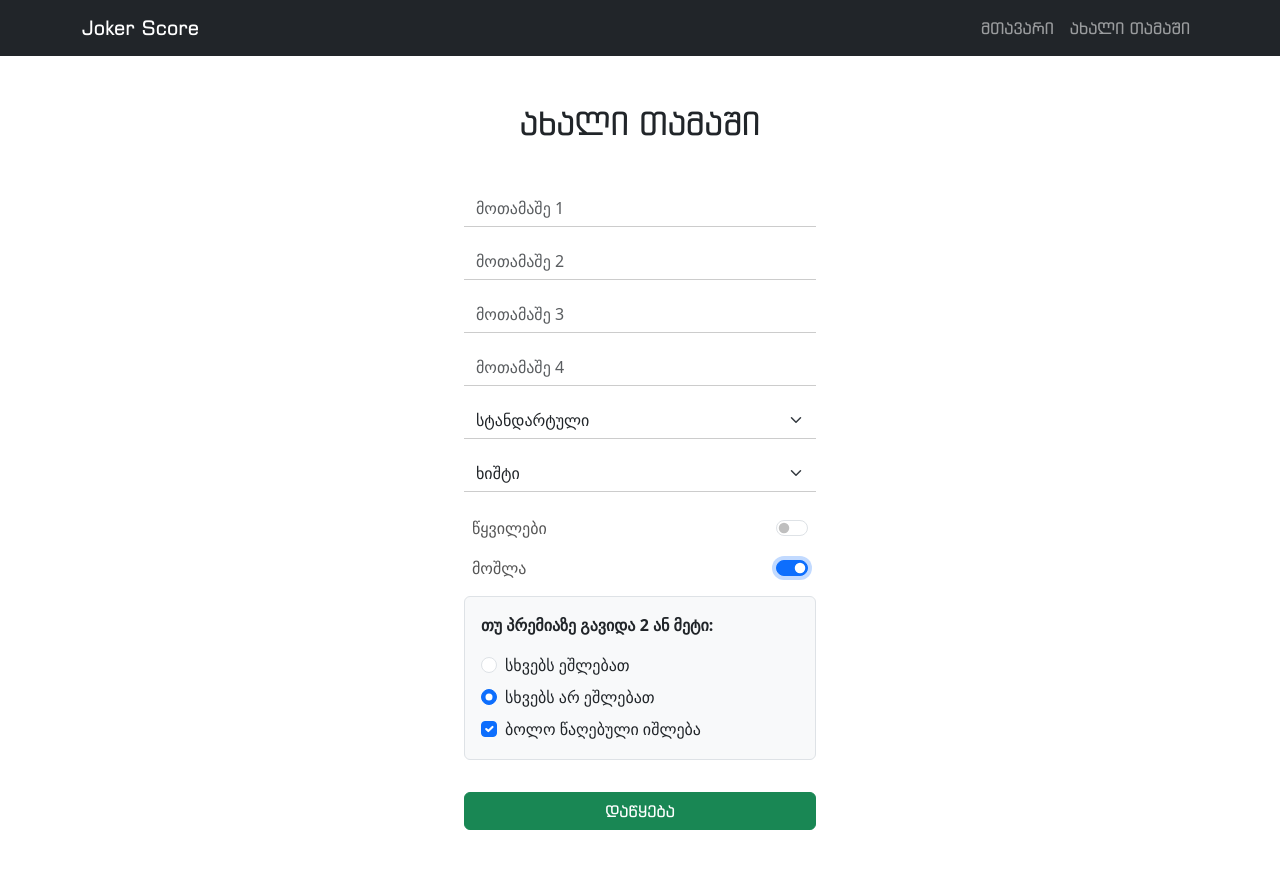
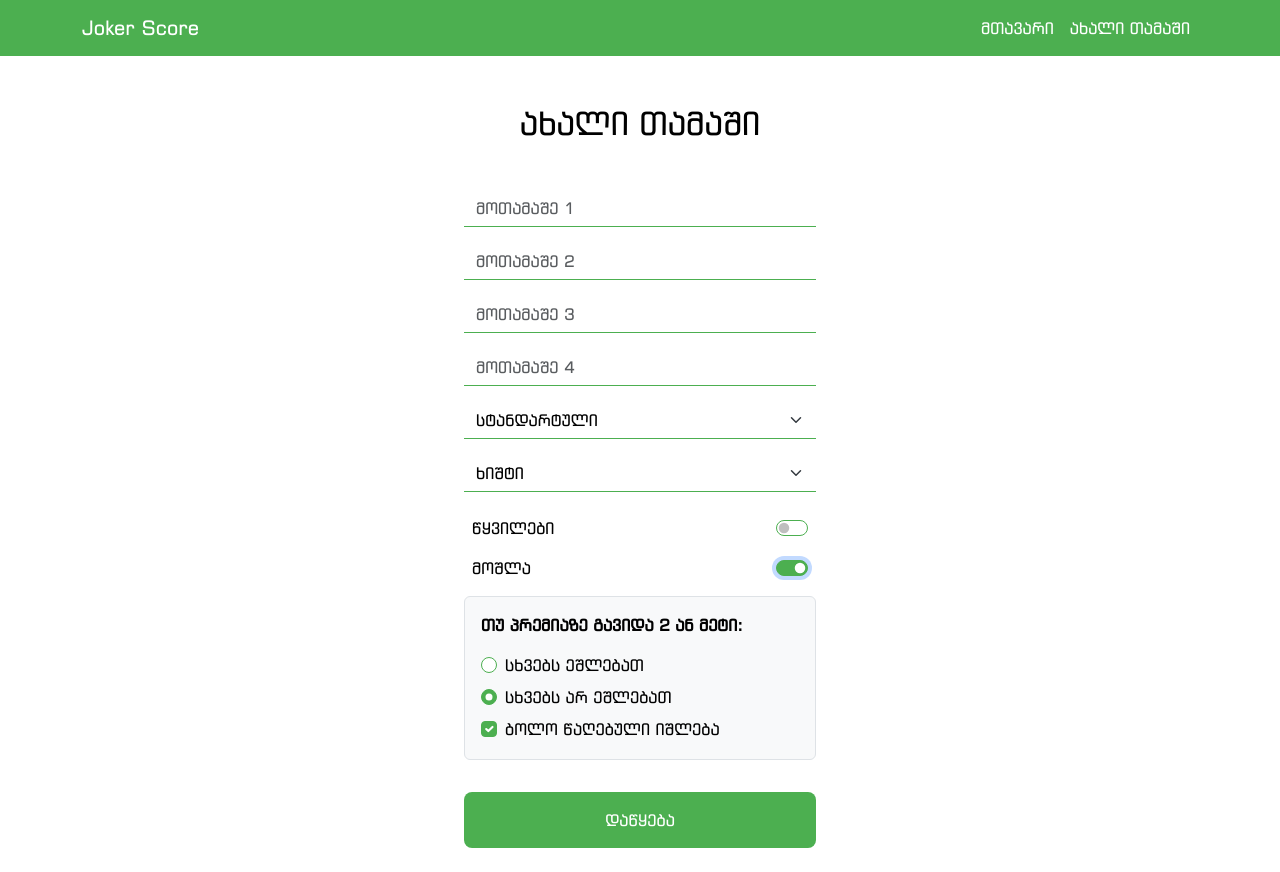
Before and after one commit to VasilNadiradze/Joker-Score, a React (Vite) app: page /new in a window 1280 px wide. Both pictures are taken after a click on the checkbox 792 px from the left and 568 px from the top of the page. Built offline with nearby package versions, Linux system fonts and the light colour scheme.

Commit message:
- მუშAობა ფორმაზე და სტილები

```diff
--- a/src/index.css
+++ b/src/index.css
@@ -6,75 +6,96 @@
 }
 
 /* სათაურები */
-h1,
-h2,
-h3,
-h4,
-h5,
-h6 {
+h1, h2, h3, h4, h5, h6 {
   font-family: "MenuFont", sans-serif;
+  color: #000; /* შავი სათაურები */
 }
 
 /* ღილაკები */
-button,
-.btn {
+button, .btn {
   font-family: "MenuFont", sans-serif;
+  color: #fff !important; /* ღილაკის ტექსტი თეთრი */
 }
 
 /* ნავიგაციის მენიუ */
-.navbar,
-.nav-link,
-.navbar-brand {
+.navbar {
+  background: #4caf50 !important; /* მწვანე ფონი */
+}
+
+.navbar-brand,
+.nav-link {
   font-family: "MenuFont", sans-serif;
+  color: #fff !important; /* თეთრი ტექსტი */
+}
+
+.nav-link:hover {
+  color: #e8f5e9 !important; /* ღია hover */
 }
 
 /* ფორმის wrapper */
 .card {
-  max-width: 400px; /* დავავიწროვოთ */
-  margin: 0 auto; /* ცენტრში */
-  border: none; /* card-ის ჩარჩო მოვაშოროთ */
-  box-shadow: none; /* ჩრდილიც მოვაშოროთ */
-  background: transparent; /* background მოვაშოროთ თუ გვინდა სუფთა */
+  max-width: 400px;
+  margin: 0 auto;
+  border: none;
+  box-shadow: none;
+  background: transparent;
 }
 
-/* label-ები */
-.form-label {
-  font-weight: 500;
-  color: #555; /* მუქი ნაცრისფერი */
+/* label-ები, p, div (ძირითადი ტექსტები) */
+.form-label,
+p,
+div,
+span {
+  font-family: "MenuFont", sans-serif;
+  color: #000; /* შავი ტექსტი */
 }
 
 /* input-ები, select-ები */
 .form-control,
 .form-select {
-  border-radius: 0; /* მოხსნათ rounded კუთხეები */
-  border: none; /* default საზღვრები მოვაშოროთ */
-  border-bottom: 1px solid #ccc; /* ქვედა ხაზი */
+  border-radius: 0;
+  border: none;
+  border-bottom: 1px solid #4caf50;
   background-color: transparent;
   box-shadow: none !important;
+  color: #000; /* შავი ტექსტი */
 }
 
-/* focus-ზე ქვედა ხაზი მწვანე */
 .form-control:focus,
 .form-select:focus {
   border-color: #4caf50;
   box-shadow: none;
+  color: #000;
 }
 
-/* checkbox-ები (switch-style) */
+/* checkbox-ები, switch-ები */
 .form-check-input {
   cursor: pointer;
+  border-color: #4caf50;
+}
+
+.form-check-input:checked {
+  background-color: #4caf50;
+  border-color: #4caf50;
+}
+
+.form-check-label {
+  color: #000; /* შავი */
 }
 
 /* submit ღილაკი */
-.btn-primary {
-  background-color: #4caf50; /* მწვანე */
+.btn-primary, .btn-success {
+  background-color: #4caf50;
   border: none;
-  border-radius: 0;
+  border-radius: 8px;
   width: 100%;
   padding: 12px;
   font-size: 16px;
+  color: #fff !important; /* თეთრი ტექსტი */
+  transition: background-color 0.2s ease, transform 0.1s ease;
 }
 
-.btn-primary:hover {
-  background-color: #45a049; /* hover მწვანე */
+.btn-primary:hover, .btn-success:hover {
+  background-color: #388e3c;
+  transform: scale(1.02);
 }
--- a/src/pages/NewGame.tsx
+++ b/src/pages/NewGame.tsx
@@ -13,16 +13,16 @@ const NewGame: React.FC = () => {
   const [gameType, setGameType] = useState<GameType>("standard");
 
   // ხიშტი
-  const [missPenalty, setMissPenalty] = useState<MissPenalty>("ხიშტი");
+  const [xishti, setXishti] = useState<MissPenalty>("ხიშტი");
 
   // წყვილები
   const [pairs, setPairs] = useState(false);
 
   // მოშლა toggle
-  const [erasure, setErasure] = useState(false);
+  const [moshla, setMoshla] = useState(false);
 
   // დამატებითი ველები (მოშლა ჩართულია თუ არა)
-  const [rule, setRule] = useState<RuleOption>("without");
+  const [sxvebsEshlebat, setSxvebsEshlebat] = useState<RuleOption>("without");
   const [bolo, setBolo] = useState(true);
 
   // მოთამაშის სახელის ცვლილება
@@ -38,10 +38,10 @@ const NewGame: React.FC = () => {
     console.log({
       players,
       gameType,
-      missPenalty,
+      xishti,
       pairs,
-      erasure,
-      rule,
+      moshla,
+      sxvebsEshlebat,
       bolo,
     });
     // შემდეგ ეტაპზე აქ შეგვიძლია ცხრილის გენერაცია
@@ -81,8 +81,8 @@ const NewGame: React.FC = () => {
         <Form.Group className="mb-4">
           {/* <Form.Label>ხიშტი</Form.Label> */}
           <Form.Select
-            value={missPenalty}
-            onChange={(e) => setMissPenalty(e.target.value as MissPenalty)}
+            value={xishti}
+            onChange={(e) => setXishti(e.target.value as MissPenalty)}
           >
             <option value="ხიშტი">ხიშტი</option>
             <option value="200">200</option>
@@ -108,23 +108,23 @@ const NewGame: React.FC = () => {
           <Form.Check
             type="switch"
             id="erasure-switch"
-            checked={erasure}
-            onChange={(e) => setErasure(e.target.checked)}
+            checked={moshla}
+            onChange={(e) => setMoshla(e.target.checked)}
           />
         </Form.Group>
 
         {/* დამატებითი ველები თუ მოშლა ჩართულია */}
-        {erasure && (
+        {moshla && (
           <div className="p-3 border rounded bg-light mb-3">
             <p className="fw-bold">თუ პრემიაზე გავიდა 2 ან მეტი:</p>
             <Form.Check
               type="radio"
               id="rule-with"
-              name="rule"
+              name="sxvebsEshlebat"
               label="სხვებს ეშლებათ"
-              value="with"
-              checked={rule === "with"}
-              onChange={(e) => setRule(e.target.value as RuleOption)}
+              value="1"
+              checked={sxvebsEshlebat === "with"}
+              onChange={(e) => setSxvebsEshlebat(e.target.value as RuleOption)}
               className="mb-2"
             />
             <Form.Check
@@ -132,9 +132,9 @@ const NewGame: React.FC = () => {
               id="rule-without"
               name="rule"
               label="სხვებს არ ეშლებათ"
-              value="without"
-              checked={rule === "without"}
-              onChange={(e) => setRule(e.target.value as RuleOption)}
+              value="0"
+              checked={sxvebsEshlebat === "without"}
+              onChange={(e) => setSxvebsEshlebat(e.target.value as RuleOption)}
               className="mb-2"
             />
             <Form.Check
@@ -146,7 +146,7 @@ const NewGame: React.FC = () => {
           </div>
         )}
 
-        <Button type="submit" variant="success" className="mt-3 w-100">
+        <Button type="submit" variant="success" className="mt-3 w-100 p-3">
           დაწყება
         </Button>
       </Form>
```
